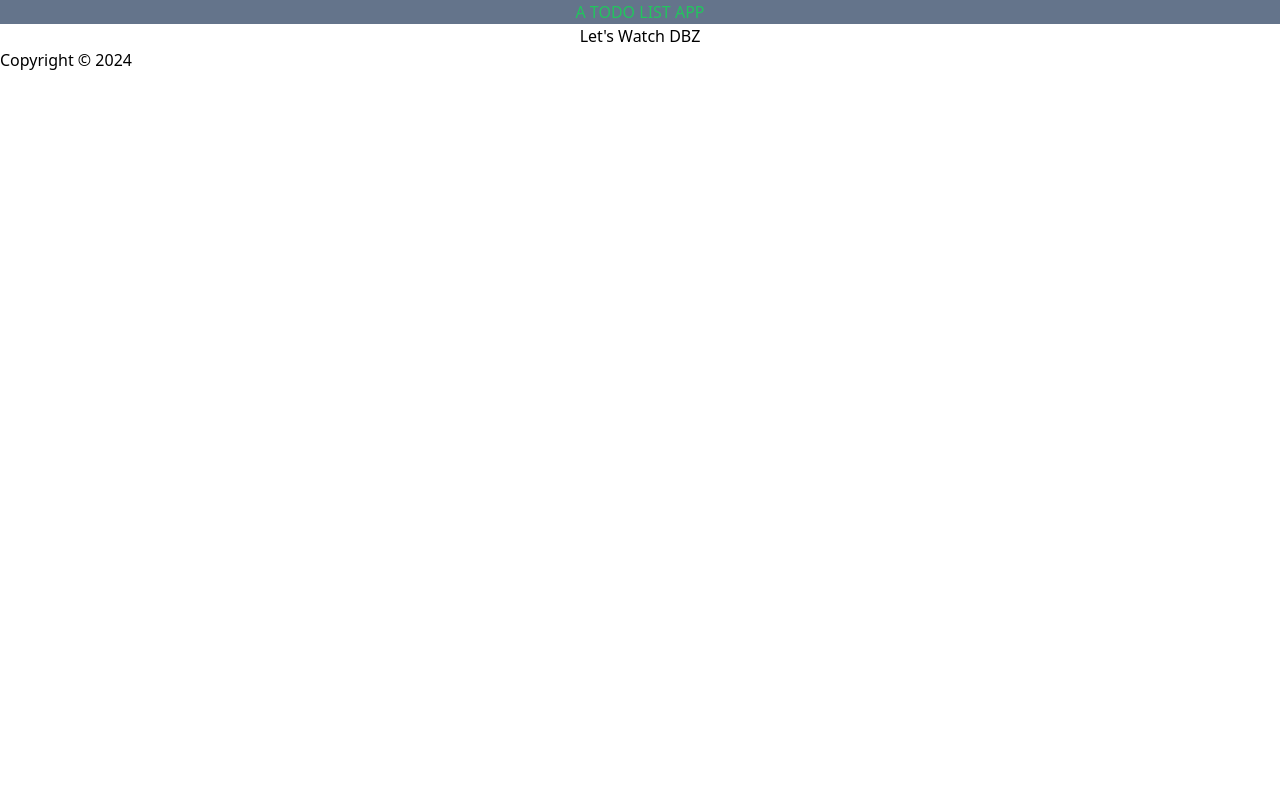
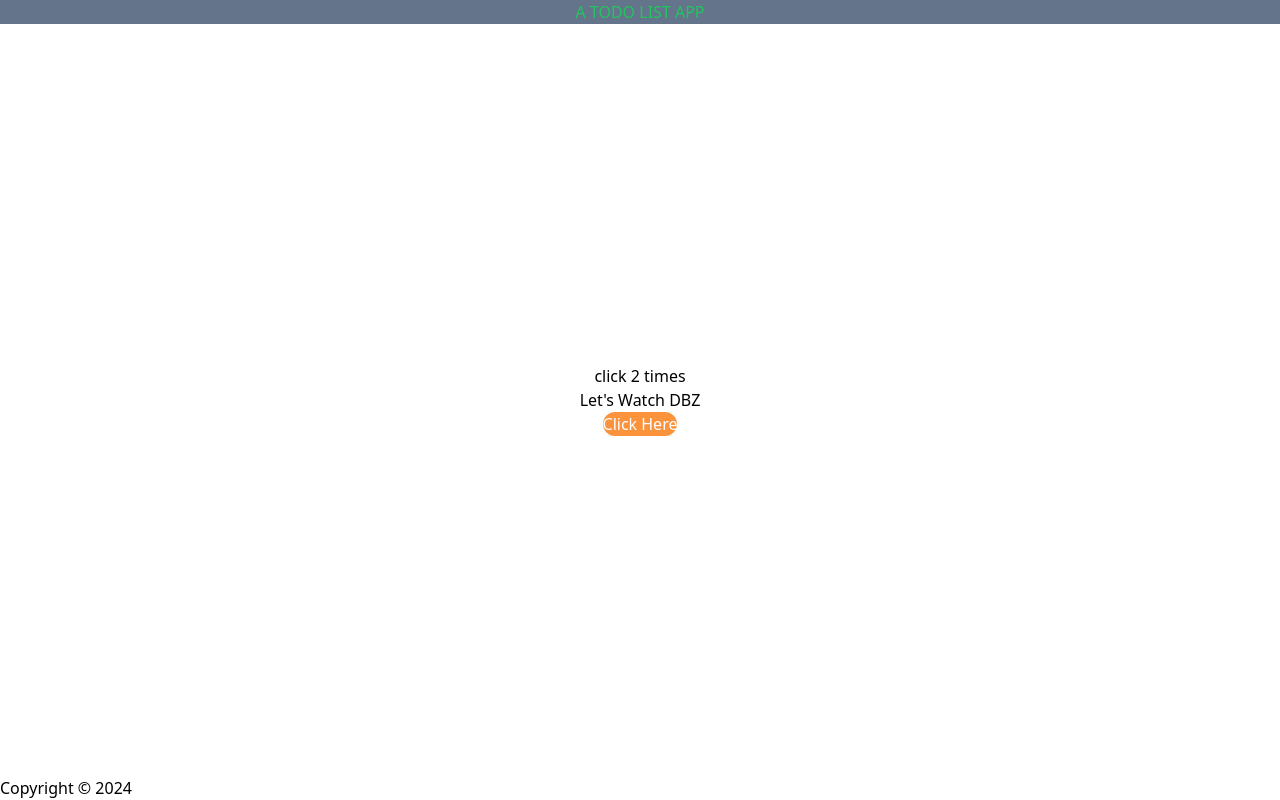
Before and after one commit to vazand/one-piece, a React (Create React App) app: page / in a window 1280 px wide. Built offline with nearby package versions, Linux system fonts and the light colour scheme.

Commit message:
React Click Events

```diff
--- a/src/App.js
+++ b/src/App.js
@@ -3,7 +3,7 @@ import Footer from "./Footer";
 import Header from "./Header";
 function App() {
   return (
-    <div>
+    <div className="flex flex-col h-screen justify-between">
       <Header />
       <Content />
       <Footer />
--- a/src/Content.js
+++ b/src/Content.js
@@ -6,14 +6,31 @@ function Content() {
     var ranNum = Math.floor(Math.random() * names.length);
     return names[ranNum];
   }
-  const changeAnime = () => {
-    console.log(randomString);
-    return randomString();
+  const changeAnime = (e) => {
+    //console.log(e);
+    // to check what is the target
+    //console.log(e.target);
+    // to get the inner text
+    console.log(e.target.innerText);
+  };
+
+  // tbis is not working! check again!
+  const towClick = (name) => {
+    console.log(`HAHAHA ${name}`);
   };
   return (
-    <div className="text-center">
+    <main className="text-center">
+      <p onDoubleClick={() => towClick(`SUPER`)}>click 2 times</p>
       <p>Let's Watch {randomString()}</p>
-    </div>
+      {/* <button onClick={() => changeAnime("vazand")}>click</button> */}
+      <button
+        onClick={(e) => changeAnime(e)}
+        className="rounded-3xl bg-orange-400 text-white"
+      >
+        Click Here
+      </button>
+      <br></br>
+    </main>
   );
 }
 
```
